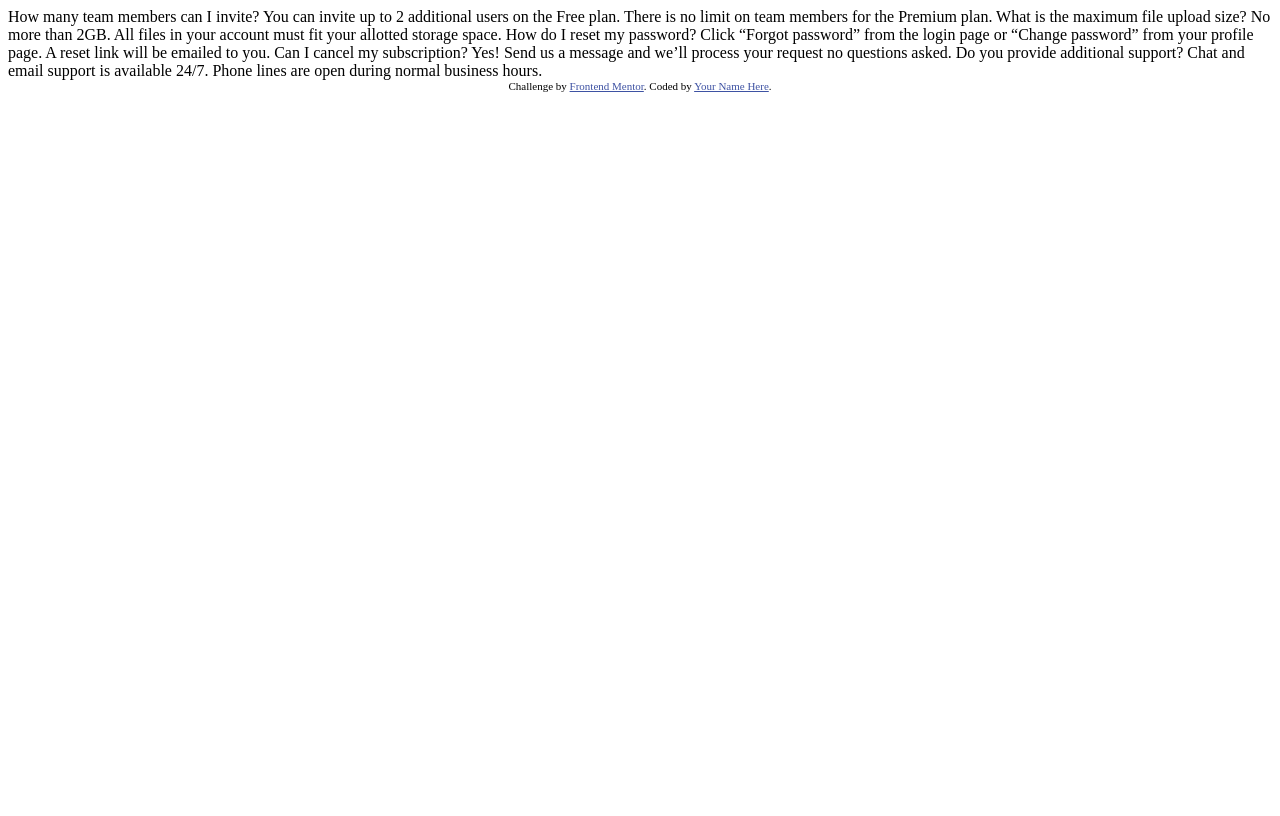
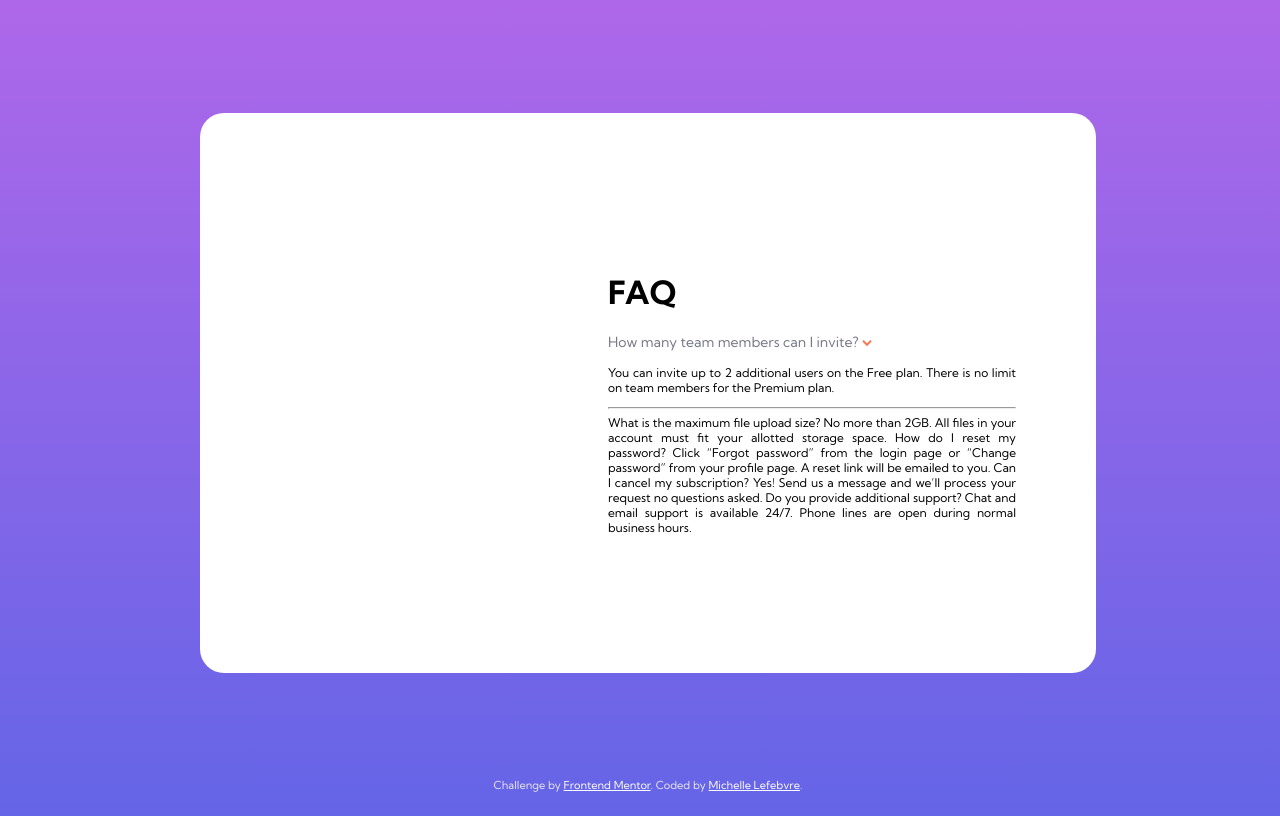
Before and after one commit to Michelle-Lefebvre/faq-accordion-card, a plain HTML site: page index.html in a window 1280 px wide. Drawn offline with Linux system fonts and the light colour scheme.

Commit message:
start styling, content on right

```diff
--- /dev/null
+++ b/css/styles.css
@@ -0,0 +1,86 @@
+@import url("https://fonts.googleapis.com/css2?family=Kumbh+Sans:wght@400;700&display=swap");
+
+:root {
+  --bg-grad-soft-blue: hsl(240, 73%, 65%);
+  --bg-grad-soft-violet: hsl(273, 75%, 66%);
+  --divider-light-grey: hsl(240, 5%, 91%);
+  --txt-color-soft-red: hsl(14, 88%, 65%);
+  --txt-color-very-dark-desaturated-blue: hsl(238, 29%, 16%);
+  --txt-dark-grey: hsl(240, 6%, 50%);
+  --txt-very-dark-grey: hsl(237, 12%, 33%);
+}
+
+body {
+  /* background: linear-gradient( var(--bg-grad-soft-blue), var(--bg-grad-soft-violet)); */
+  background: linear-gradient(
+    to top,
+    var(--bg-grad-soft-blue),
+    var(--bg-grad-soft-violet)
+  );
+  background-repeat: no-repeat;
+  font-family: "Kumbh Sans", sans-serif;
+  font-size: 12px;
+  font-weight: 400;
+  width: 100vw;
+  height: 100vh;
+  display: flex;
+  flex-direction: column;
+  justify-content: center;
+  align-items: center;
+}
+
+.container {
+  display: flex;
+  justify-content: center;
+  align-items: center;
+  margin: auto;
+  max-width: 70vw;
+  height: 70vh;
+  background-color: #fff;border-radius: 1.5rem;
+}
+.left {
+  width: 50%;
+  justify-content: flex-start;
+}
+
+.right {
+  justify-content: flex-end;
+  width: 50%;
+  margin-right: 5rem;
+  text-align: justify;
+}
+
+h1 {
+    font-size: xx-large;
+}
+
+h3:active {
+    color: var(--txt-color-very-dark-desaturated-blue);
+    font-weight: 700;
+}
+
+h3 {
+    color: var(--txt-dark-grey);
+    font-weight: 400;
+}
+
+span.more {
+    padding-left: 3rem;
+    text-align: right;
+}
+
+hr {
+    color: var(--divider-light-grey);
+}
+
+/* footer */
+.attribution {
+  font-family: "Kumbh Sans", sans-serif;
+  font-size: 11px;
+  text-align: center;
+  color: var(--divider-light-grey);
+  padding-bottom: 1rem;
+}
+.attribution a {
+  color: white;
+}
--- a/index.html
+++ b/index.html
@@ -8,17 +8,20 @@
 
   <title>Frontend Mentor | FAQ Accordion Card</title>
 
-  <!-- Feel free to remove these styles or customise in your own stylesheet 👍 -->
-  <style>
-    .attribution { font-size: 11px; text-align: center; }
-    .attribution a { color: hsl(228, 45%, 44%); }
-  </style>
+  <link rel="stylesheet" href="./css/styles.css" />
+
 </head>
 <body>
-  How many team members can I invite?
+  <div class="container">
+    <div class="left"></div>
+    <div class="right">
+      <h1>FAQ</h1>
+      <h3 class="quest active">How many team members can I invite? <span><img src="./images/icon-arrow-down.svg" class="more" alt="arrow down"></span></h3>
+      <p class="active">
         You can invite up to 2 additional users on the Free plan. There is no limit on
         team members for the Premium plan.
-
+      </p>
+      <hr>
       What is the maximum file upload size?
       No more than 2GB. All files in your account must fit your allotted storage space.
 
@@ -31,10 +34,12 @@
 
       Do you provide additional support?
       Chat and email support is available 24/7. Phone lines are open during normal business hours.
+    </div>
+  </div>
 
   <div class="attribution">
     Challenge by <a href="https://www.frontendmentor.io?ref=challenge" target="_blank">Frontend Mentor</a>.
-    Coded by <a href="#">Your Name Here</a>.
+    Coded by <a href="https://portfolio-mml.netlify.app/">Michelle Lefebvre</a>.
   </div>
 </body>
 </html>
```
Also changed, not shown: 1 other file. Lines whose indentation alone changed are shown as unchanged.
